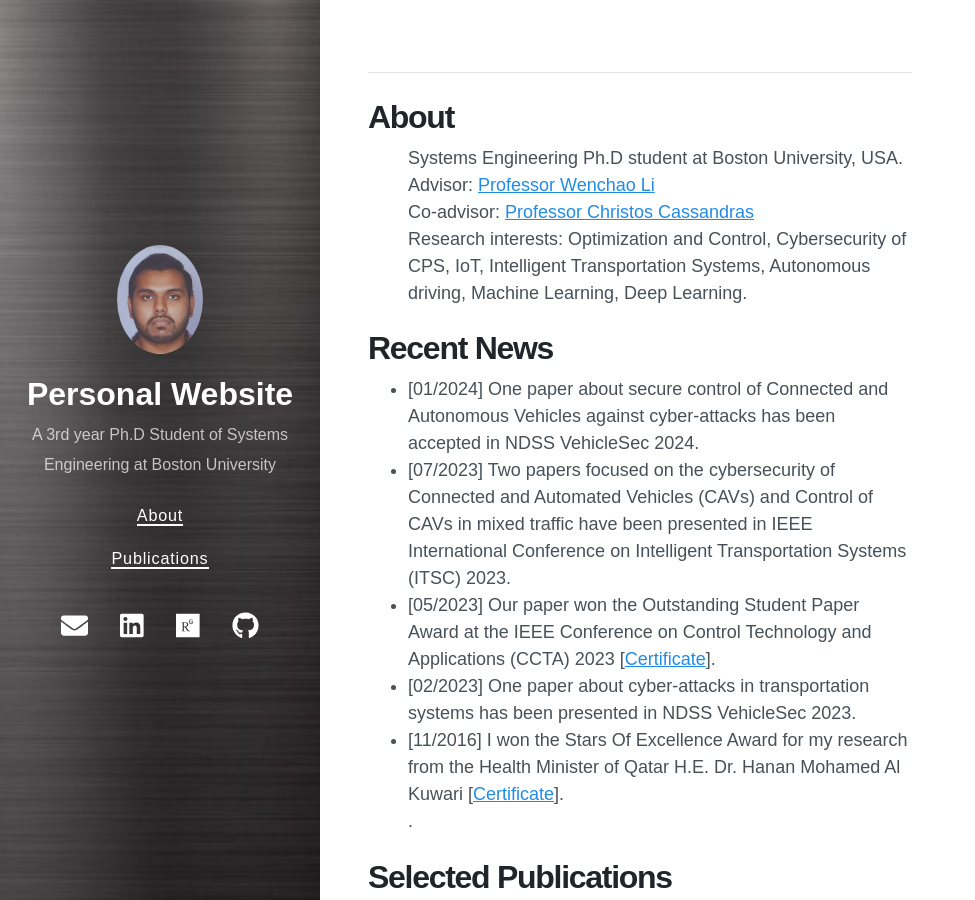
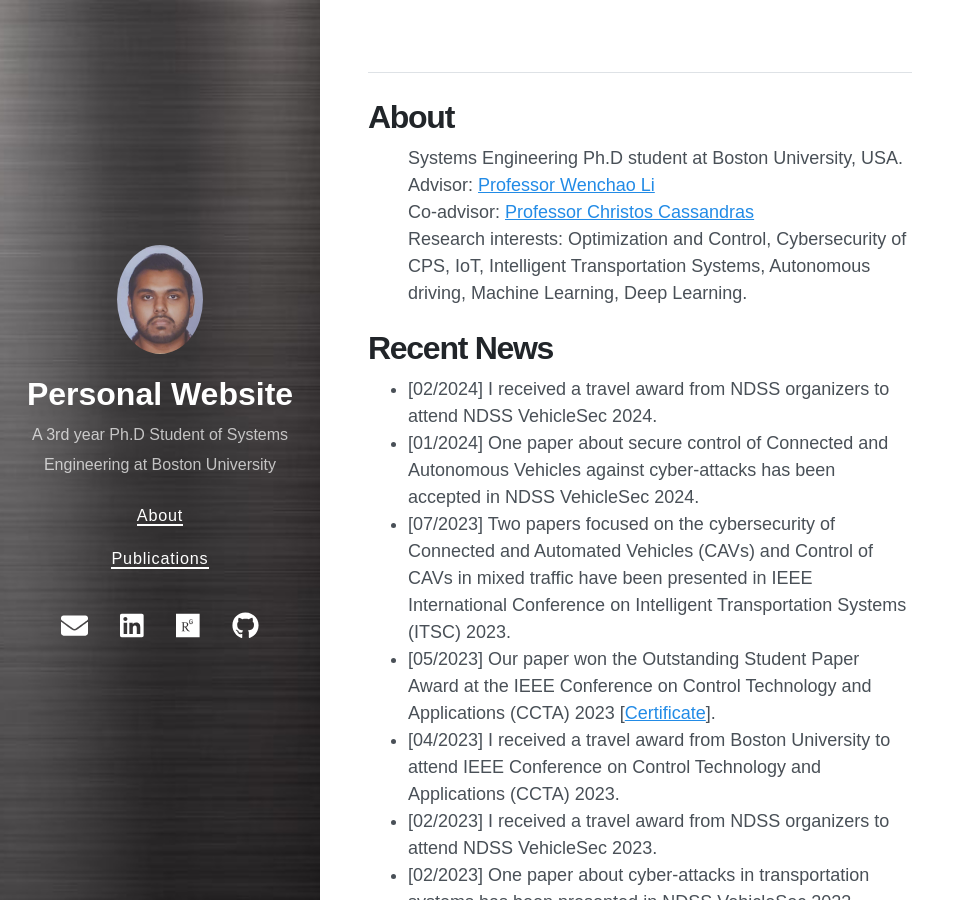
Before and after one commit to SabbirAhmad26/sabbirahmad26.github.io, a Jekyll site: the page built from README.md, in a window 1280 px wide and 900 px high. Shown: the whole window, without its empty margins (0-975 px from the left). Built offline with Jekyll 4.4.1, drawn with Linux system fonts in a browser that asks for light colours; nearby versions of some CDN libraries; our own code applies the rules of GitHub Pages for plain Markdown files.

Commit message:
Update home.html

```diff
--- a/_layouts/home.html
+++ b/_layouts/home.html
@@ -26,9 +26,12 @@
              <!--div class="content"-->
                <div class="scroll">
           <ul>
+            <li> [02/2024] I received a travel award from NDSS organizers to attend NDSS VehicleSec 2024.  </li>
             <li> [01/2024] One paper about secure control of Connected and Autonomous Vehicles against cyber-attacks has been accepted in NDSS VehicleSec 2024.  </li>
             <li> [07/2023] Two papers focused on the cybersecurity of Connected and Automated Vehicles (CAVs) and Control of CAVs in mixed traffic have been presented in IEEE International Conference on Intelligent Transportation Systems (ITSC) 2023.  </li>
             <li> [05/2023] Our paper won the Outstanding Student Paper Award at the IEEE Conference on Control Technology and Applications (CCTA) 2023 [<a href="https://github.com/SabbirAhmad26/sabbirahmad26.github.io/blob/main/assets/Photos/CCTA_23.jpg" target="_blank">Certificate</a>].  </li>
+            <li> [04/2023] I received a travel award from Boston University to attend IEEE Conference on Control Technology and Applications (CCTA) 2023.  </li>
+            <li> [02/2023] I received a travel award from NDSS organizers to attend NDSS VehicleSec 2023.  </li>
             <li> [02/2023] One paper about cyber-attacks in transportation systems has been presented in NDSS VehicleSec 2023.  </li>
             <li> [11/2016] I won the Stars Of Excellence Award for my research from the Health Minister of Qatar H.E. Dr. Hanan Mohamed Al Kuwari [<a href="https://github.com/SabbirAhmad26/sabbirahmad26.github.io/blob/main/assets/Photos/SOE_16.jpg" target="_blank">Certificate</a>]. </li>
 .  </li>
```
